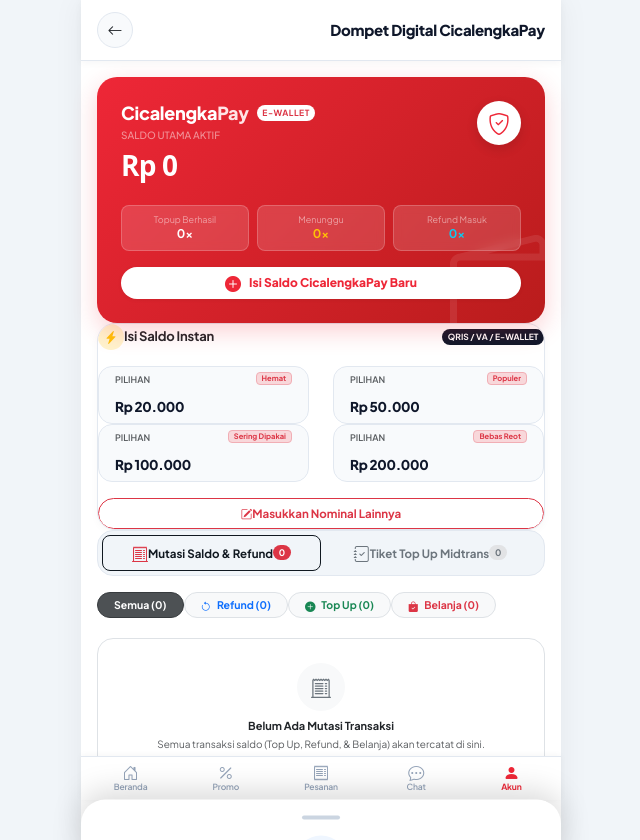
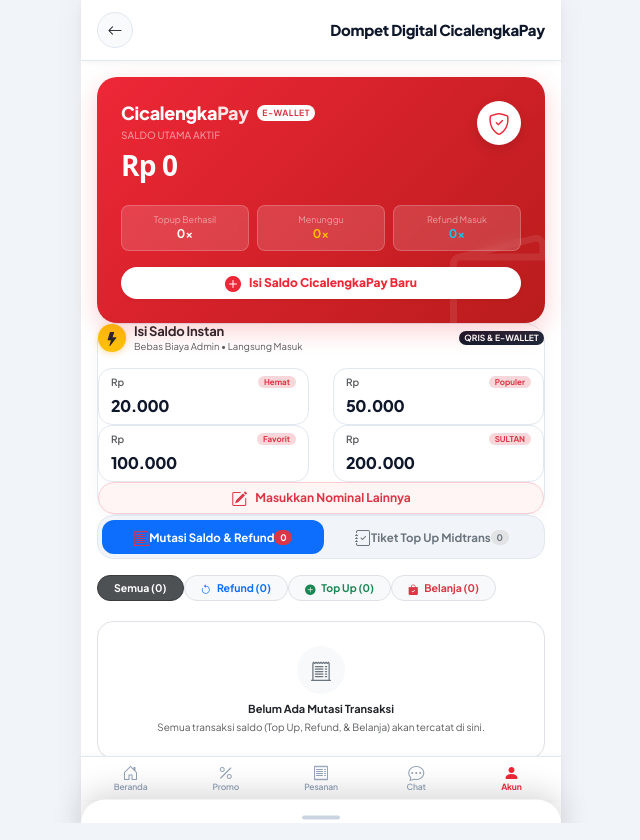
Before and after one commit to qipaw990/mhcstore, a PHP site: page /wallet in a window 1280 px wide. Shown: the whole page, without its empty margins (319-959 px from the left). Run offline with PHP 8.4, Linux system fonts and the light colour scheme; the visitor is signed in with stand-in values (Sample User, id 1); data that the repository does not hold is empty; some libraries are stand-ins or nearby versions.

Commit message:
Fix Bootstrap tab JS TypeError and overhaul Isi Saldo Instan UI

```diff
--- a/views/customer/wallet.php
+++ b/views/customer/wallet.php
@@ -62,39 +62,42 @@
         </div>
     </div>
 
-    <!-- Quick Top Up Amount Grid -->
-    <div class="p-3.5 mb-3.5 bg-white border" style="border-radius: 18px; border-color: #E2E8F0 !important; box-shadow: 0 2px 8px rgba(0,0,0,0.03);">
+    <!-- Quick Top Up Amount Selector (ShopeePay / Dana Style) -->
+    <div class="p-3.5 mb-3.5 bg-white border" style="border-radius: 20px; border-color: #E2E8F0 !important; box-shadow: 0 4px 16px rgba(0,0,0,0.03);">
         <div class="d-flex justify-content-between align-items-center mb-3">
-            <div class="d-flex align-items-center gap-1.5">
-                <div class="rounded-circle bg-warning-subtle text-warning d-flex align-items-center justify-content-center" style="width: 26px; height: 26px; font-size: 13px;">
-                    <i class="bi bi-lightning-charge-fill"></i>
+            <div class="d-flex align-items-center gap-2">
+                <div class="rounded-circle bg-warning text-dark d-flex align-items-center justify-content-center flex-shrink-0" style="width: 28px; height: 28px; font-size: 14px; box-shadow: 0 2px 6px rgba(245, 158, 11, 0.3);">
+                    <i class="bi bi-lightning-fill"></i>
                 </div>
+                <div>
                     <h6 class="fw-bold m-0 text-dark" style="font-size: 13px; letter-spacing: -0.2px;">Isi Saldo Instan</h6>
+                    <div class="text-muted" style="font-size: 9.5px;">Bebas Biaya Admin • Langsung Masuk</div>
                 </div>
-            <span class="badge text-white px-2.5 py-1" style="background: #0F172A; font-size: 8.5px; font-weight: 700; border-radius: 8px;">
-                QRIS / VA / E-WALLET
+            </div>
+            <span class="badge text-white px-2.5 py-1.5" style="background: linear-gradient(135deg, #0F172A 0%, #1E293B 100%); font-size: 8.5px; font-weight: 700; border-radius: 8px;">
+                QRIS & E-WALLET
             </span>
         </div>
 
         <div class="row g-2.5">
             <?php
             $quickNominals = [
-                ['amount' => 20000,  'label' => 'Rp 20.000',  'tag' => 'Hemat'],
-                ['amount' => 50000,  'label' => 'Rp 50.000',  'tag' => 'Populer'],
-                ['amount' => 100000, 'label' => 'Rp 100.000', 'tag' => 'Sering Dipakai'],
-                ['amount' => 200000, 'label' => 'Rp 200.000', 'tag' => 'Bebas Reot']
+                ['amount' => 20000,  'label' => '20.000',  'tag' => 'Hemat'],
+                ['amount' => 50000,  'label' => '50.000',  'tag' => 'Populer'],
+                ['amount' => 100000, 'label' => '100.000', 'tag' => 'Favorit'],
+                ['amount' => 200000, 'label' => '200.000', 'tag' => 'SULTAN']
             ];
             foreach ($quickNominals as $item):
             ?>
             <div class="col-6">
                 <button type="button" onclick="quickTopUp(<?= $item['amount'] ?>)"
-                        class="btn w-100 py-2.5 px-3 border text-start d-flex flex-column justify-content-between transition-all"
-                        style="border-radius: 14px !important; background: #F8FAFC; border-color: #E2E8F0 !important; min-height: 58px;">
-                    <div class="d-flex justify-content-between align-items-center w-100 mb-0.5">
-                        <span class="text-muted" style="font-size: 9px; font-weight: 600;">PILIHAN</span>
-                        <span class="badge bg-danger-subtle text-danger border border-danger-subtle" style="font-size: 7.5px; padding: 2px 5px; font-weight: 700; border-radius: 4px;"><?= $item['tag'] ?></span>
+                        class="btn w-100 p-2.5 border text-start position-relative overflow-hidden transition-all hover-card-glow"
+                        style="border-radius: 14px !important; background: #FFFFFF; border: 1.5px solid #E2E8F0 !important;">
+                    <div class="d-flex justify-content-between align-items-center mb-1">
+                        <span class="text-muted" style="font-size: 10px; font-weight: 600;">Rp</span>
+                        <span class="badge bg-danger-subtle text-danger fw-bold" style="font-size: 8px; padding: 2px 6px; border-radius: 6px;"><?= $item['tag'] ?></span>
                     </div>
-                    <div class="fw-extrabold text-dark" style="font-size: 13.5px; letter-spacing: -0.3px; color: #0F172A !important;">
+                    <div class="fw-extrabold text-dark" style="font-size: 16px; letter-spacing: -0.5px; color: #0F172A !important;">
                         <?= $item['label'] ?>
                     </div>
                 </button>
@@ -102,29 +105,33 @@
             <?php endforeach; ?>
         </div>
 
-        <div class="mt-3">
-            <button onclick="customTopUpDialog()" class="btn btn-outline-danger w-100 py-2.5 rounded-pill fw-bold d-flex align-items-center justify-content-center gap-1.5" style="font-size: 11.5px; border-width: 1.5px;">
-                <i class="bi bi-pencil-square"></i>
+        <div class="mt-2.5">
+            <button type="button" onclick="customTopUpDialog()" class="btn btn-light border w-100 py-2.5 rounded-pill fw-bold text-danger d-flex align-items-center justify-content-center gap-2" style="font-size: 12px; background: #FFF5F5; border-color: #FECDD3 !important;">
+                <i class="bi bi-pencil-square fs-6"></i>
                 <span>Masukkan Nominal Lainnya</span>
             </button>
         </div>
     </div>
 
-    <!-- Navigation Tabs (Default ke Mutasi Saldo & Refund) -->
-    <div class="bg-light p-1 rounded-4 border mb-3 d-flex" style="background: #F1F5F9 !important; border-color: #E2E8F0 !important;">
-        <button class="btn w-50 active fw-bold py-2 rounded-3 text-truncate d-flex align-items-center justify-content-center gap-1.5 transition-all"
-                id="mutation-tab" data-bs-toggle="tab" data-bs-target="#mutation-pane" type="button" role="tab" style="font-size: 11.5px;">
+    <!-- Navigation Tabs (Standard Bootstrap 5 HTML to prevent selector-engine error) -->
+    <ul class="nav nav-pills nav-fill bg-light p-1 border mb-3 rounded-4" id="walletTabs" role="tablist" style="background: #F1F5F9 !important; border-color: #E2E8F0 !important;">
+        <li class="nav-item" role="presentation">
+            <button class="nav-link active fw-bold py-2.5 px-2 d-flex align-items-center justify-content-center gap-1.5"
+                    id="mutation-tab" data-bs-toggle="tab" data-bs-target="#mutation-pane" type="button" role="tab" aria-controls="mutation-pane" aria-selected="true" style="font-size: 11.5px; border-radius: 12px !important;">
                 <i class="bi bi-receipt-cutoff text-danger fs-6"></i>
                 <span>Mutasi Saldo & Refund</span>
                 <span class="badge bg-danger text-white rounded-pill px-1.5" style="font-size: 9px;"><?= count($transactions ?? []) ?></span>
             </button>
-        <button class="btn w-50 fw-bold py-2 rounded-3 text-truncate d-flex align-items-center justify-content-center gap-1.5 transition-all text-secondary"
-                id="topup-tab" data-bs-toggle="tab" data-bs-target="#topup-pane" type="button" role="tab" style="font-size: 11.5px;">
+        </li>
+        <li class="nav-item" role="presentation">
+            <button class="nav-link fw-bold py-2.5 px-2 d-flex align-items-center justify-content-center gap-1.5 text-secondary"
+                    id="topup-tab" data-bs-toggle="tab" data-bs-target="#topup-pane" type="button" role="tab" aria-controls="topup-pane" aria-selected="false" style="font-size: 11.5px; border-radius: 12px !important;">
                 <i class="bi bi-journal-check fs-6"></i>
                 <span>Tiket Top Up Midtrans</span>
                 <span class="badge bg-secondary-subtle text-secondary rounded-pill px-1.5" style="font-size: 9px;"><?= count($topup_logs ?? []) ?></span>
             </button>
-    </div>
+        </li>
+    </ul>
 
     <!-- Tab Contents -->
     <div class="tab-content" id="walletTabContent">
```
Lines whose indentation alone changed are shown as unchanged.
